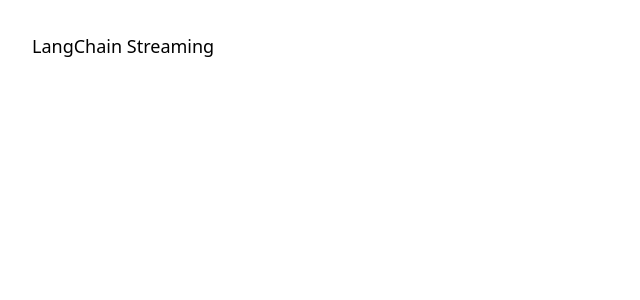
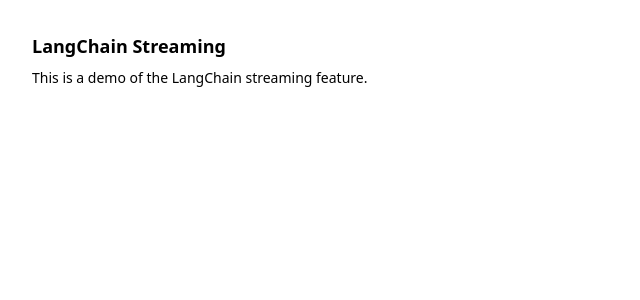
Before and after one commit to fibonacid/langchain-streaming, a React (Vite) app in the folder app/: page / in a window 1280 px wide. Shown: the top 300 px of the page, without its empty margins (0-640 px from the left). Built offline with nearby package versions, Linux system fonts and the light colour scheme.

Commit message:
add prettier

```diff
--- a/app/src/App.tsx
+++ b/app/src/App.tsx
@@ -1,7 +1,10 @@
 function App() {
   return (
     <main className="m-8">
-      <h1 className="text-lg">LangChain Streaming</h1>
+      <h1 className="mb-2 text-lg font-bold">LangChain Streaming</h1>
+      <p className="text-sm">
+        This is a demo of the LangChain streaming feature.
+      </p>
     </main>
   );
 }
--- a/package.json
+++ b/package.json
@@ -21,6 +21,8 @@
     "@types/node": "^20.3.1",
     "dotenv": "^16.3.1",
     "nodemon": "^2.0.22",
+    "prettier": "^2.8.8",
+    "prettier-plugin-tailwindcss": "^0.3.0",
     "ts-node": "^10.9.1",
     "typescript": "^5.1.3"
   }
```
Also changed, not shown: 2 other files (tests, documents, lock files or other folders).
